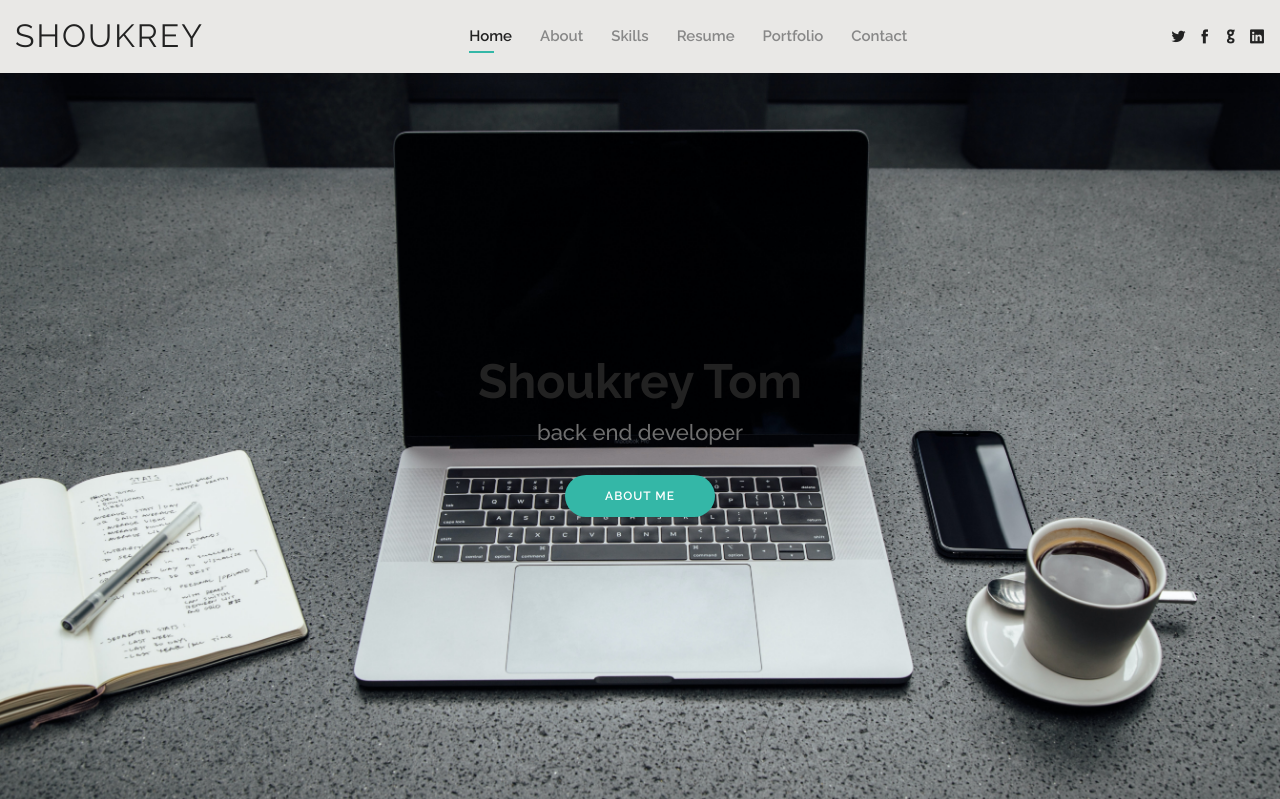
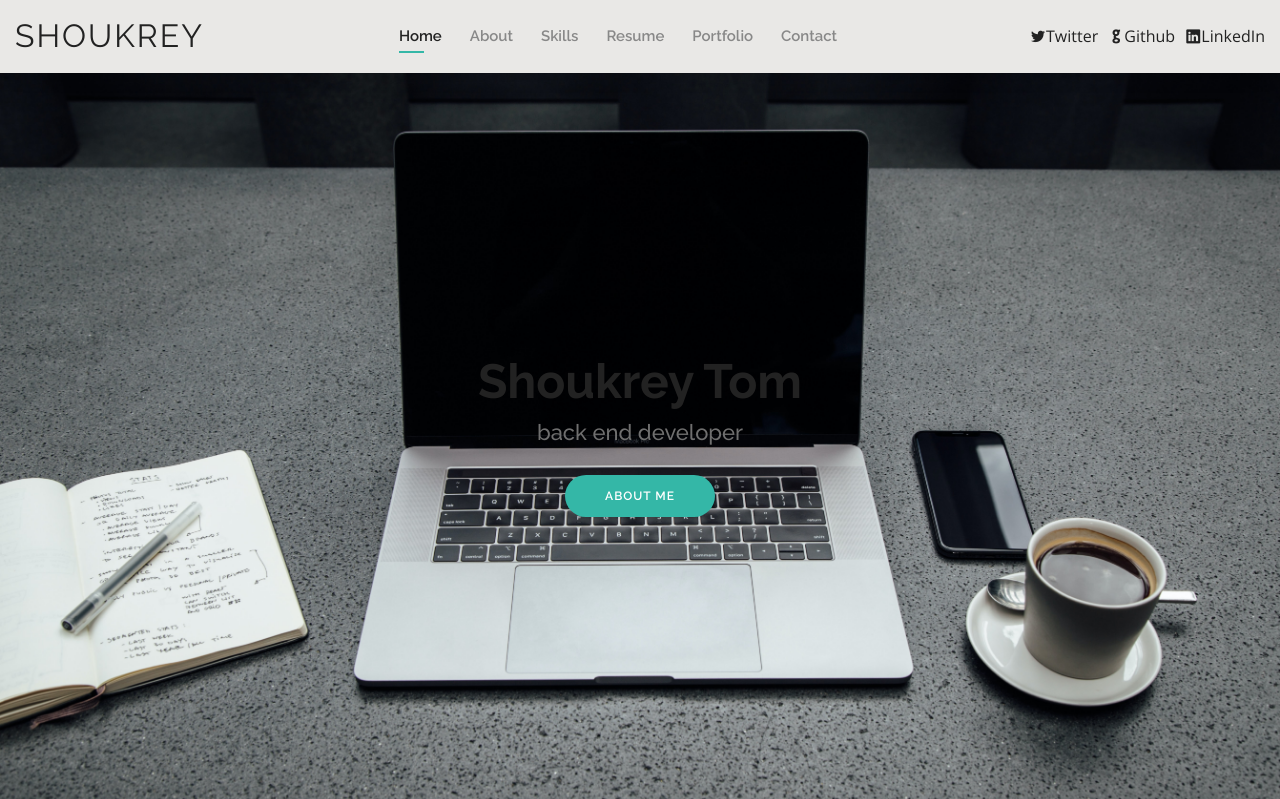
Before and after one commit to shoukreytom/personal-portfolio, a Django app: page / in a window 1280 px wide. Shown: the top 799 px of the page. Run offline with Django 3.2, Linux system fonts and the light colour scheme; data that the repository does not hold is empty; some libraries are stand-ins or nearby versions.

Commit message:
:bomb: :bomb: :bomb: removed facebook linke and added labels to social accounts :star: :star: :star:

```diff
--- a/home/templates/home/index.html
+++ b/home/templates/home/index.html
@@ -63,10 +63,10 @@
       </nav><!-- .nav-menu -->
 
       <div class="header-social-links">
-        <a href="https://twitter.com/abdulshak1999/" class="twitter" target="_blank"><i class="icofont-twitter"></i></a>
-        <a href="https://facebook.com/abdulshak1999/" class="facebook" target="_blank"><i class="icofont-facebook"></i></a>
-        <a href="https://github.com/abdulshak1999/" class="github" target="_blank"><i class="icofont-github"></i></a>
-        <a href="https://linkedin.com/in/abdulshak1999/" class="linkedin" target="_blank"><i class="icofont-linkedin"></i></i></a>
+        <a href="https://twitter.com/abdulshak1999/" class="twitter" target="_blank"><i class="icofont-twitter"></i>Twitter</a>
+        <!-- <a href="https://facebook.com/abdulshak1999/" class="fiverr" target="_blank"><i class="icofont-fiverr"></i></a> -->
+        <a href="https://github.com/abdulshak1999/" class="github" target="_blank"><i class="icofont-github"></i>Github</a>
+        <a href="https://linkedin.com/in/abdulshak1999/" class="linkedin" target="_blank"><i class="icofont-linkedin"></i></i>LinkedIn</a>
       </div>
 
     </div>
```
